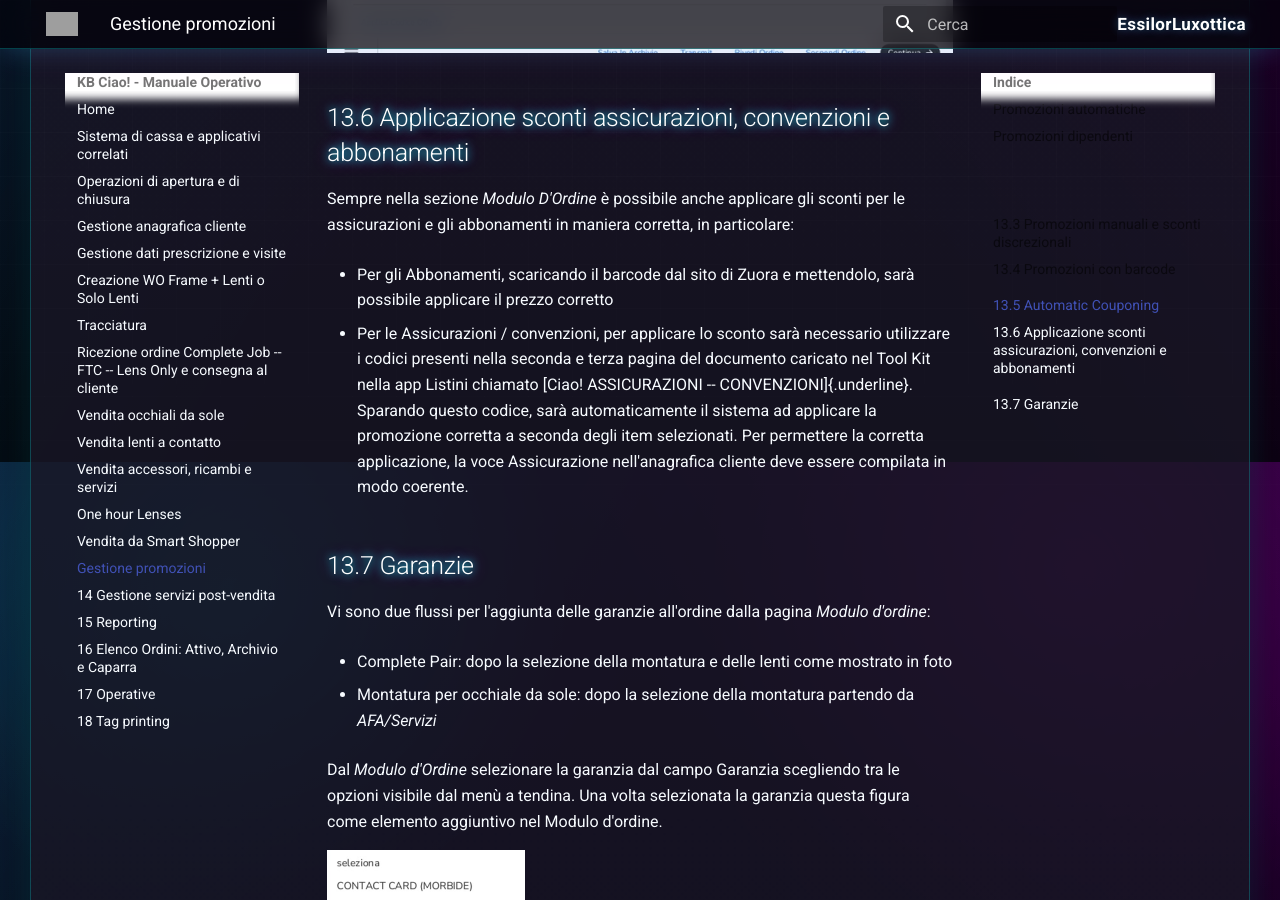
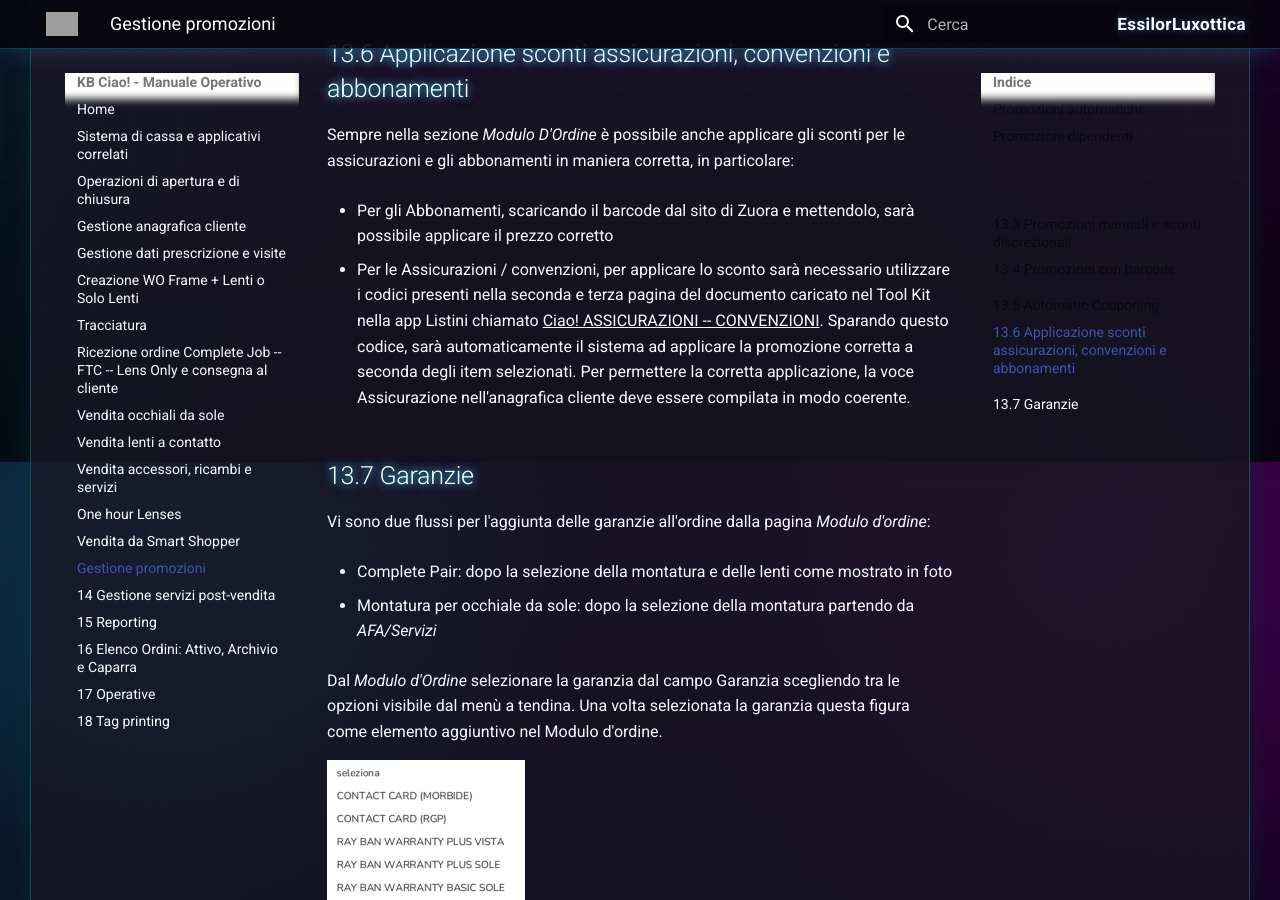
Before and after one commit to khalilahmed3/kb-CIAO, an MkDocs documentation site: the page built from docs/13-gestione-promozioni/index.md, in a window 1280 px wide and 900 px high, scrolled down 6738 px. Built offline with MkDocs 1.6.1 and Material for MkDocs 9.7.7, drawn with Linux system fonts in a browser that asks for light colours; some of the changed text lies outside the part shown; grey boxes are pictures that could not be loaded.

Commit message:
Update index.md

````diff
--- a/docs/13-gestione-promozioni/index.md
+++ b/docs/13-gestione-promozioni/index.md
@@ -67,15 +67,13 @@
 
 2.  Customer Order
 
-```{=html}
-<!-- -->
-```
+
 1.  Da Xstore, selezionare la vendita e successivamente selezionare
     *Aggiungere sconto*. Inserire il codice per lo sconto e
     successivamente la percentuale o l'importo in valore da stornare dal
     totale nella schermata specifica alla tipologia di sconto (Enter
     Amount e Enter Percentage). Fondamentale è ricordarsi che questa
-    tipologia di sconti [va inserita due volte]{.underline}, al momento
+    tipologia di sconti <u>va inserita due volte</u>, al momento
     della presa caparra e al momento della consegna.
 
 ![screenshot procedura](./img/image273.png)![screenshot procedura](./img/image274.png)
@@ -136,7 +134,7 @@
 -   Per le Assicurazioni / convenzioni, per applicare lo sconto sarà
     necessario utilizzare i codici presenti nella seconda e terza pagina
     del documento caricato nel Tool Kit nella app Listini chiamato
-    [Ciao! ASSICURAZIONI -- CONVENZIONI]{.underline}. Sparando questo
+    <u>Ciao! ASSICURAZIONI -- CONVENZIONI</u>. Sparando questo
     codice, sarà automaticamente il sistema ad applicare la promozione
     corretta a seconda degli item selezionati. Per permettere la
     corretta applicazione, la voce Assicurazione nell'anagrafica cliente
````
